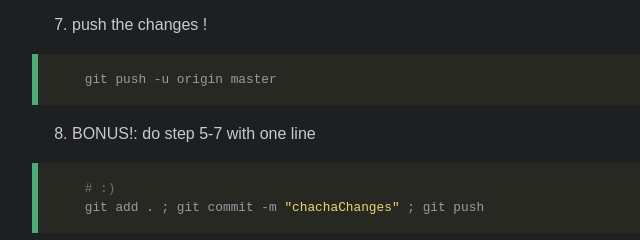
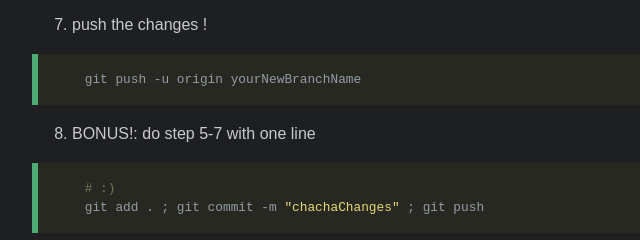
Before and after one commit to binHarby/binharby.org, a plain HTML site: page blogs/the-git-cheatsheet/index.html in a window 1280 px wide. Shown: the part 1914-2154 px from the top of the page, 328-968 px from the left. Drawn offline with Linux system fonts and the light colour scheme.

Commit message:
Git Cheatsheet for team fix

```diff
--- a/blogs/the-git-cheatsheet/index.html
+++ b/blogs/the-git-cheatsheet/index.html
@@ -129,7 +129,7 @@ The long way Make a folder through GUI or terminal # Making folder through termi
 </span></span></code></pre></div><ol start="7">
 <li>push the changes !</li>
 </ol>
-<div class="highlight"><pre tabindex="0" style="color:#f8f8f2;background-color:#272822;-moz-tab-size:4;-o-tab-size:4;tab-size:4;"><code class="language-bash" data-lang="bash"><span style="display:flex;"><span>	git push -u origin master
+<div class="highlight"><pre tabindex="0" style="color:#f8f8f2;background-color:#272822;-moz-tab-size:4;-o-tab-size:4;tab-size:4;"><code class="language-bash" data-lang="bash"><span style="display:flex;"><span>	git push -u origin yourNewBranchName
 </span></span></code></pre></div><ol start="8">
 <li>BONUS!: do step 5-7 with one line</li>
 </ol>
```
